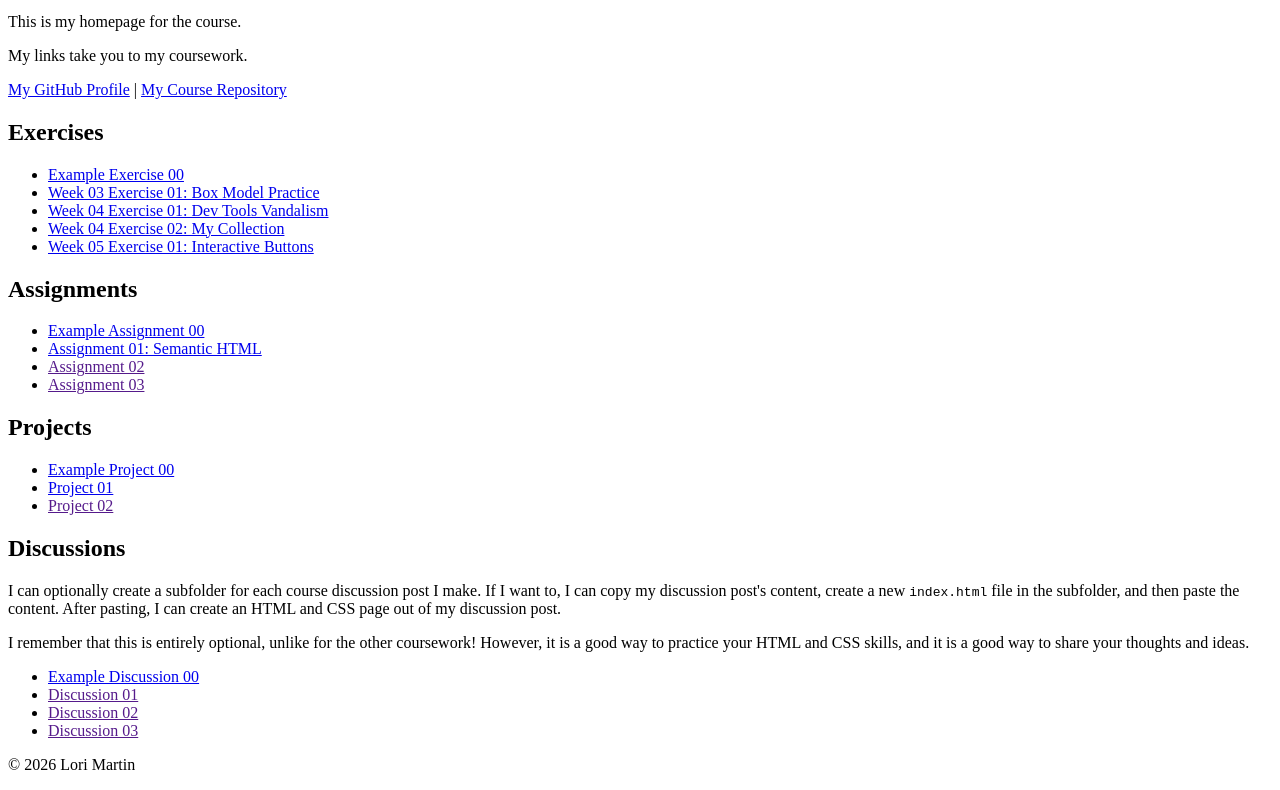
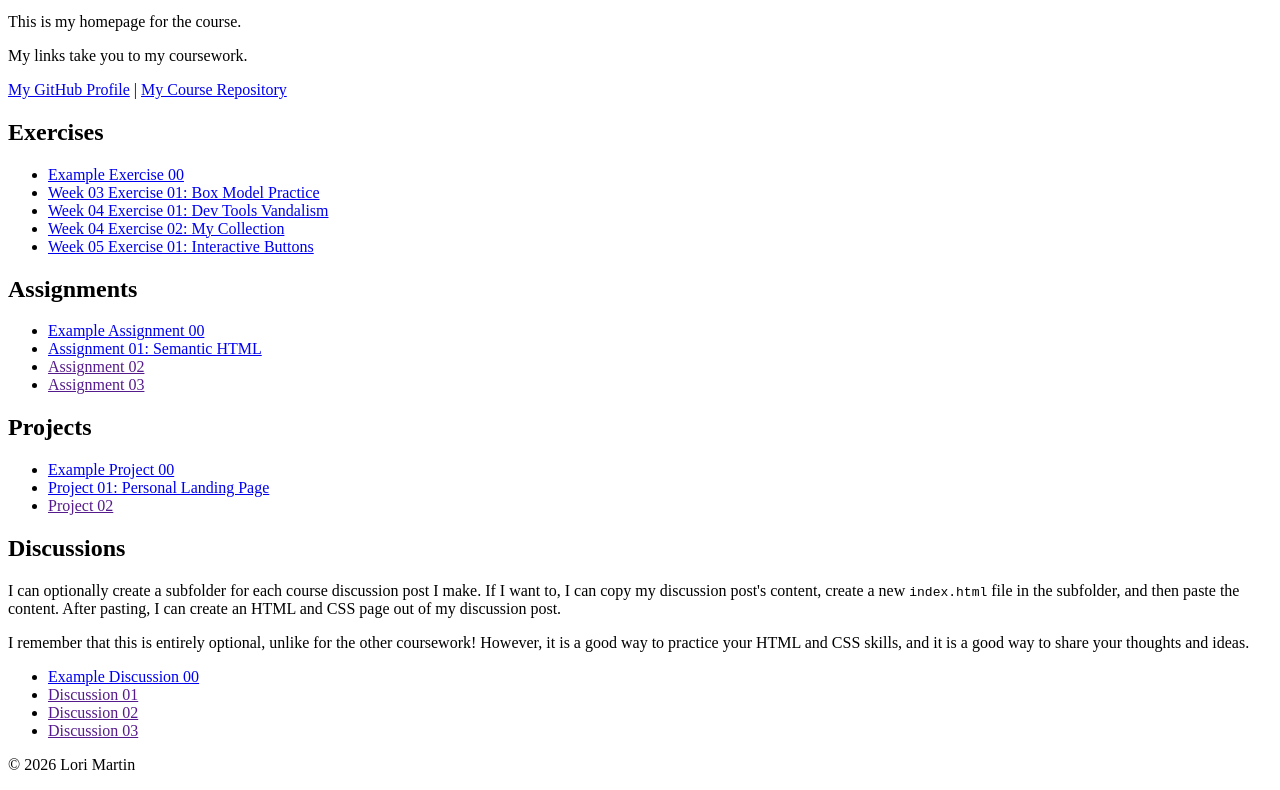
Before and after one commit to lorimart/course-portfolio, a plain HTML site: page index.html in a window 1280 px wide. Shown: the part 148-938 px from the top of the page. Drawn offline with Linux system fonts and the light colour scheme.

Commit message:
Fix project 01 link title

```diff
--- a/index.html
+++ b/index.html
@@ -99,7 +99,7 @@ Remember: You must create subfolders for each piece of coursework as the semeste
                     <li>
                         <a href="example-project-00/">Example Project 00</a>
                     </li>
-                    <li><a href="project-01/index.html">Project 01</a></li>
+                    <li><a href="project-01/index.html">Project 01: Personal Landing Page</a></li>
                     <li><a href="">Project 02</a></li>
                 </ul>
             </section>
```
